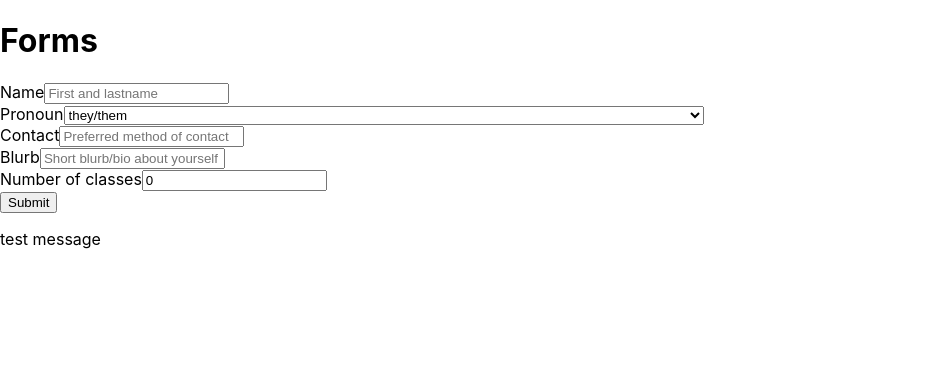
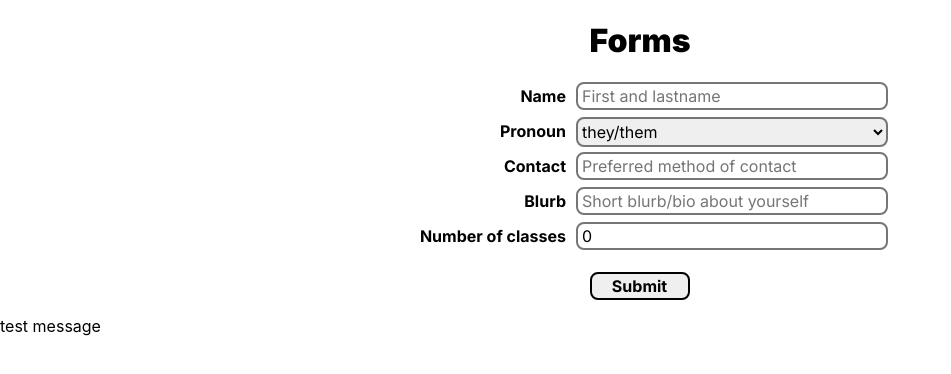
Before and after one commit to bliutech/qwerty, a React (Create React App) app in the folder frontend/: page / in a window 1280 px wide. Shown: the top 374 px of the page, without its empty margins (0-951 px from the left). Built offline with nearby package versions, Linux system fonts and the light colour scheme.

Commit message:
Basic CSS with forms done, sort of. (#5)

```diff
--- a/frontend/src/App.css
+++ b/frontend/src/App.css
@@ -1,22 +1,89 @@
-.App {
+@import url('https://fonts.googleapis.com/css2?family=Inter:wght@100;200;300;400;500;600;700;800;900&display=swap');
+
+/* .App {
   text-align: center;
 }
 
 .App-header {
-  background-color: #282c34;
+  background-color: #ffffff;
   min-height: 100vh;
   display: flex;
   flex-direction: column;
   align-items: center;
   justify-content: center;
-  font-size: calc(10px + 2vmin);
-  color: white;
+  font-size: 16px;
+  color: #000000;
 }
 
 .App-link {
   color: #61dafb;
+} */
+
+/* Select {
+  width: 100%;
+} */
+
+.general {
+  background-color: #ffffff;
+  align-items: center;
+  justify-content: center;
+  display: flex;
+  font-size: 16px;
+  font-family: 'Inter';
+  font-weight: 700;
 }
 
-Select {
-  width: 50%;
+.left-column {
+  position: absolute;
+  right: 55%;
+  margin: 4px 10px 0px 0px;
 }
+
+.right-column {
+  position: absolute;
+  left: 45%;
+  margin: 0px 0px 0px 0px
+}
+
+.row {
+  margin: 15px 0px 15px 0px;
+}
+
+h1 {
+  position: relative;
+  font-weight: 1000;
+}
+
+input {
+  font-size: 16px;
+  font-family: 'Inter';
+  font-weight: 400;
+  width: 300px;
+  border-style: solid;
+  border-radius: 8px;
+  border-width: 2px;
+  padding: 2px 4px 2px 4px;
+}
+
+select {
+  font-size: 16px;
+  font-family: 'Inter';
+  font-weight: 400;
+  width: 312px;
+  border-style: solid;
+  border-radius: 8px;
+  border-width: 2px;
+  padding: 2px 0px 2px 0px;
+}
+
+button {
+  font-size: 16px;
+  font-family: 'Inter';
+  font-weight: 700;
+  width: 100px;
+  border-style: solid;
+  border-radius: 8px;
+  border-width: 2px;
+  margin: 10px 0px 0px 0px;
+  padding: 2px 0px 2px 0px;
+}
--- a/frontend/src/App.js
+++ b/frontend/src/App.js
@@ -3,7 +3,7 @@ import Forms from './components/Forms.js'
 
 function App() {
   return (
-    <div>
+    <div className='general'>
        <Forms />
     </div>
   );
--- a/frontend/src/components/Forms.js
+++ b/frontend/src/components/Forms.js
@@ -28,14 +28,14 @@ function Forms() {
     if (watchPronoun == 'other') {
       return (
         <div>
-          <label>
-            Other pronoun
-            <input
+          <div className='row'>
+          <div className='left-column'>Other pronoun</div>
+          <div className='right-column'><input
             type='text'
             placeholder='Preferred pronoun that is not on the list'
             {...register('pronounOther')}
-            />
-          </label> <br />
+          /></div></div>
+          <br />
         </div>
       )
     }
@@ -46,70 +46,71 @@ function Forms() {
 
       <h1>Forms</h1>
       <form onSubmit={handleSubmit(onSubmit)}>
-
-        <label>
-          Name
-	        <input
+        <div className='row'>
+        <div className='left-column'>Name</div>
+        <div className='right-column'><input
           type='text'
           placeholder='First and lastname'
           {...register('name')}
-          />
-        </label> <br />
+        /></div></div>
+        <br />
 
-        <label>
-          Pronoun
-          <select {...register('pronoun')} defaultValue={'they-them'}>
+        <div className='row'>
+        <div className='left-column'>Pronoun</div>
+        <div className='right-column'><select {...register('pronoun')} defaultValue={'they-them'}>
           {pronouns.map(item => {
             return (<option key={item.value} value={item.value}>{item.text}</option>)
           })}
-          </select>
-        </label> <br />
+        </select></div></div>
+        <br />
 
         {otherPronoun()}
 
-        <label>
-          Contact
-          <input
+        <div className='row'>
+        <div className='left-column'>Contact</div>
+        <div className='right-column'><input
           type='text'
           placeholder='Preferred method of contact'
           {...register('contact')}
-          />
-        </label> <br />
+        /></div></div>
+        <br />
 
-        <label>
-          Blurb
-          <input
+        <div className='row'>
+        <div className='left-column'>Blurb</div>
+        <div className='right-column'><input
           type='text'
           placeholder='Short blurb/bio about yourself'
           {...register('blurb')}
-          />
-        </label> <br />
+        /></div></div>
+        <br />
 
-        <label>
-          Number of classes
-          <input
+        <div className='row'>
+        <div className='left-column'>Number of classes</div>
+        <div className='right-column'><input
           name='numClass'
           type='number' min='0'
           defaultValue={0}
           placeholder='Number of classes to be submitted'
           {...register('numClass')}
-          />
-        </label> <br />
+        /></div></div>
+        <br />
 
         {classNums().map(i => (
           <div key={i}>
-            <label>
-              Class {i + 1}
-              <input
+            <div className='row'>
+            <div className='left-column'>Class {i + 1}</div>
+            <div className='right-column'><input
               type='text'
               placeholder=''
-                {...register(`class[${i}]`)}
-              />
-            </label> <br />
+              {...register(`classes[${i}]`)}
+            /></div></div>
+            <br />
           </div>
         ))}
 
-        <input type='submit' />
+        <br />
+
+        <button type='submit'>Submit</button>
       </form>
     </div>
   );
```
Lines whose indentation alone changed are shown as unchanged.
